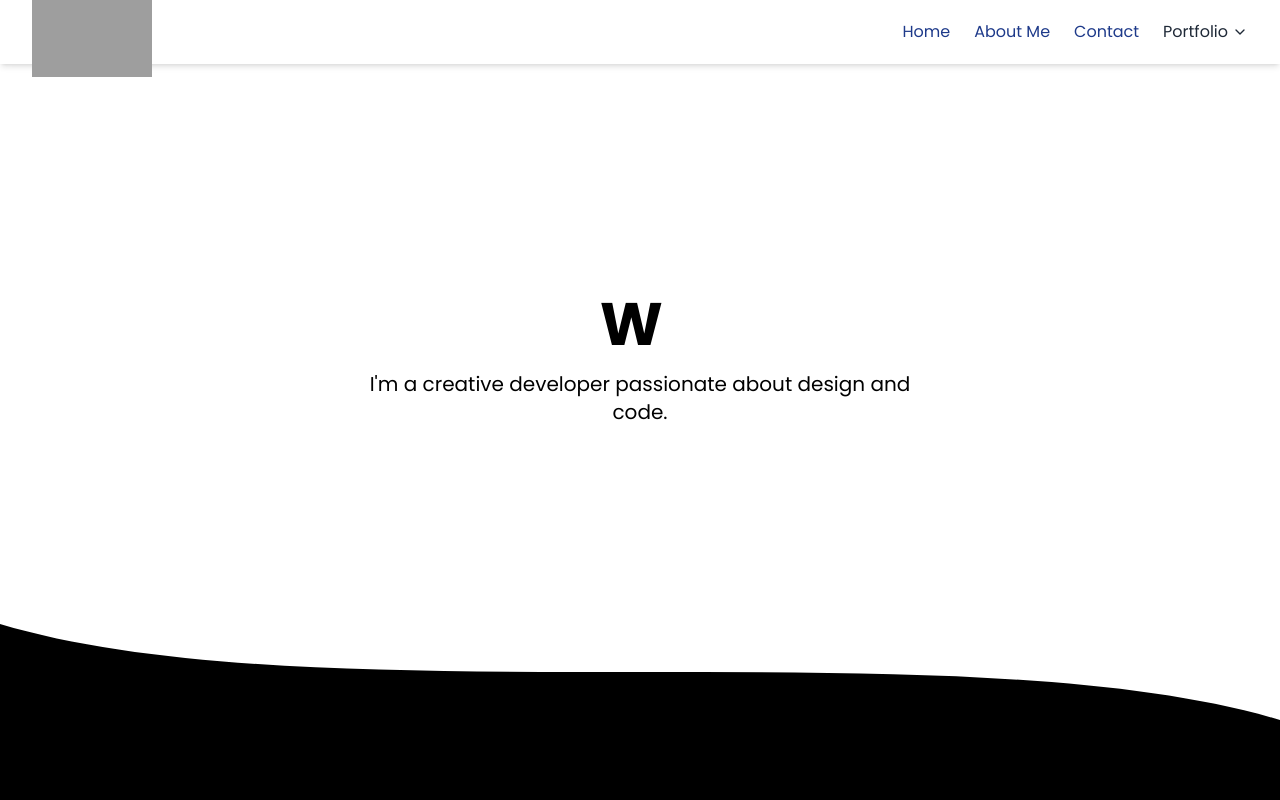
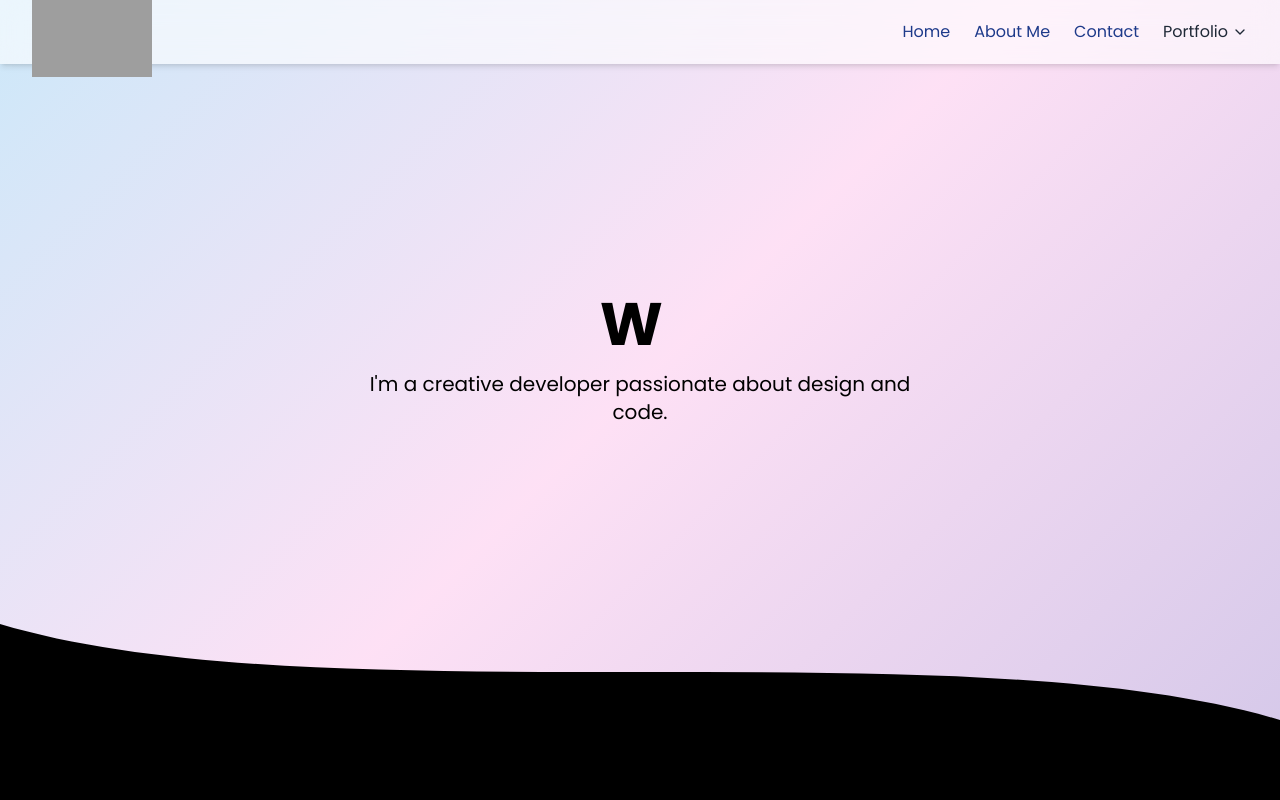
Before and after one commit to DeanYtest/design-showcase, a Next.js app: page / in a window 1280 px wide. Shown: the top 800 px of the page. Built offline with nearby package versions, Linux system fonts and the light colour scheme; grey boxes are pictures that could not be loaded.

Commit message:
fix:RWD14

```diff
--- a/app/HeroSection.tsx
+++ b/app/HeroSection.tsx
@@ -4,7 +4,7 @@
 import { useTypewriter, Cursor } from 'react-simple-typewriter'
 
 interface HeroSectionProps {
-  disableWave?: boolean
+  disableWave?: boolean  // 仅控制底部波浪
 }
 
 export default function HeroSection({ disableWave = false }: HeroSectionProps) {
@@ -18,7 +18,10 @@ export default function HeroSection({ disableWave = false }: HeroSectionProps) {
 
   return (
     <section className="relative flex items-center justify-center min-h-[80vh] sm:min-h-[90vh] overflow-hidden">
-      {/* 主要文字內容 */}
+      {/* —— 桌机 & 手机 都显示的背景渐变 —— */}
+      <div className="absolute inset-0 animated-gradient z-0" />
+
+      {/* 主要文字内容，继承外层文字色 */}
       <div className="relative z-10 flex flex-col justify-center items-center text-center px-4">
         <h1 className="text-3xl sm:text-4xl md:text-5xl lg:text-6xl font-bold mb-4 text-current">
           {text}
@@ -29,7 +32,7 @@ export default function HeroSection({ disableWave = false }: HeroSectionProps) {
         </p>
       </div>
 
-      {/* 波浪與下方黑底銜接（手機 disableWave=true 時隱藏） */}
+      {/* —— 底部波浪，仅在 disableWave=false 时显示 —— */}
       {!disableWave && (
         <div className="absolute bottom-0 left-0 w-full leading-none z-10">
           <svg
```
